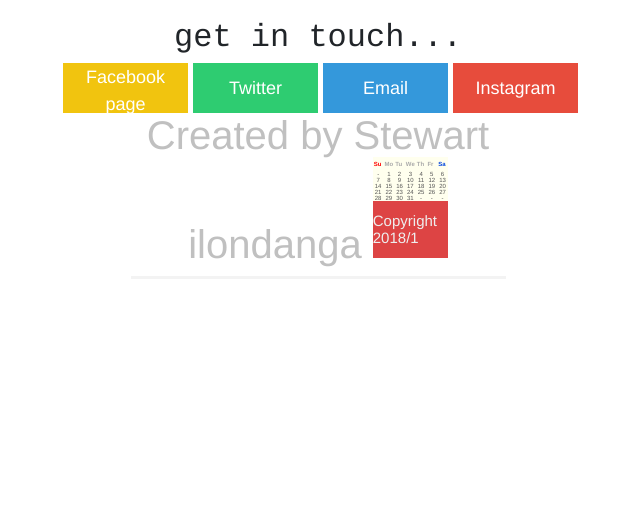
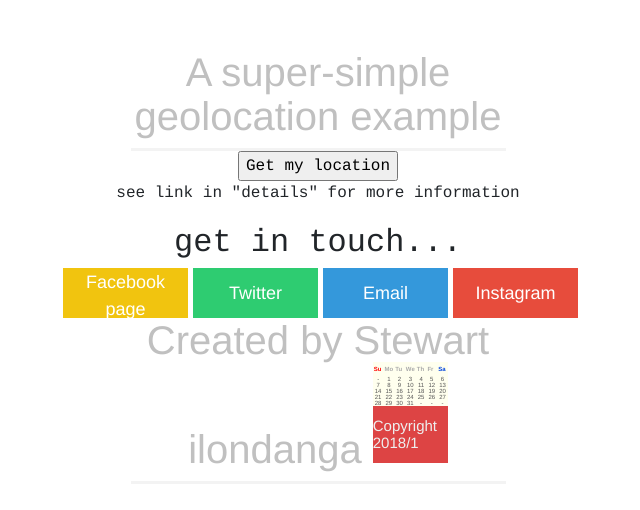
Before and after one commit to stewilondanga/geolocation, a plain HTML site: page index.html in a window 1280 px wide. Shown: the whole page, without its empty margins (322-962 px from the left). Drawn offline with nearby package versions, Linux system fonts and the light colour scheme.

Commit message:
add index.html

```diff
--- a/index.html
+++ b/index.html
@@ -8,6 +8,12 @@
 </head>
 
 <body>
+
+  <h1>A super-simple geolocatio&#8203;n example</h1>
+  <i class="fa fa-map-marker"></i>
+  <button class="pure-button pure-button-primary">Get my location</button>
+  <div class="result"></div>
+  <span>see link in "details" for more information</span>
 
   <section id="contact">
 		<div class="overlay">
```
